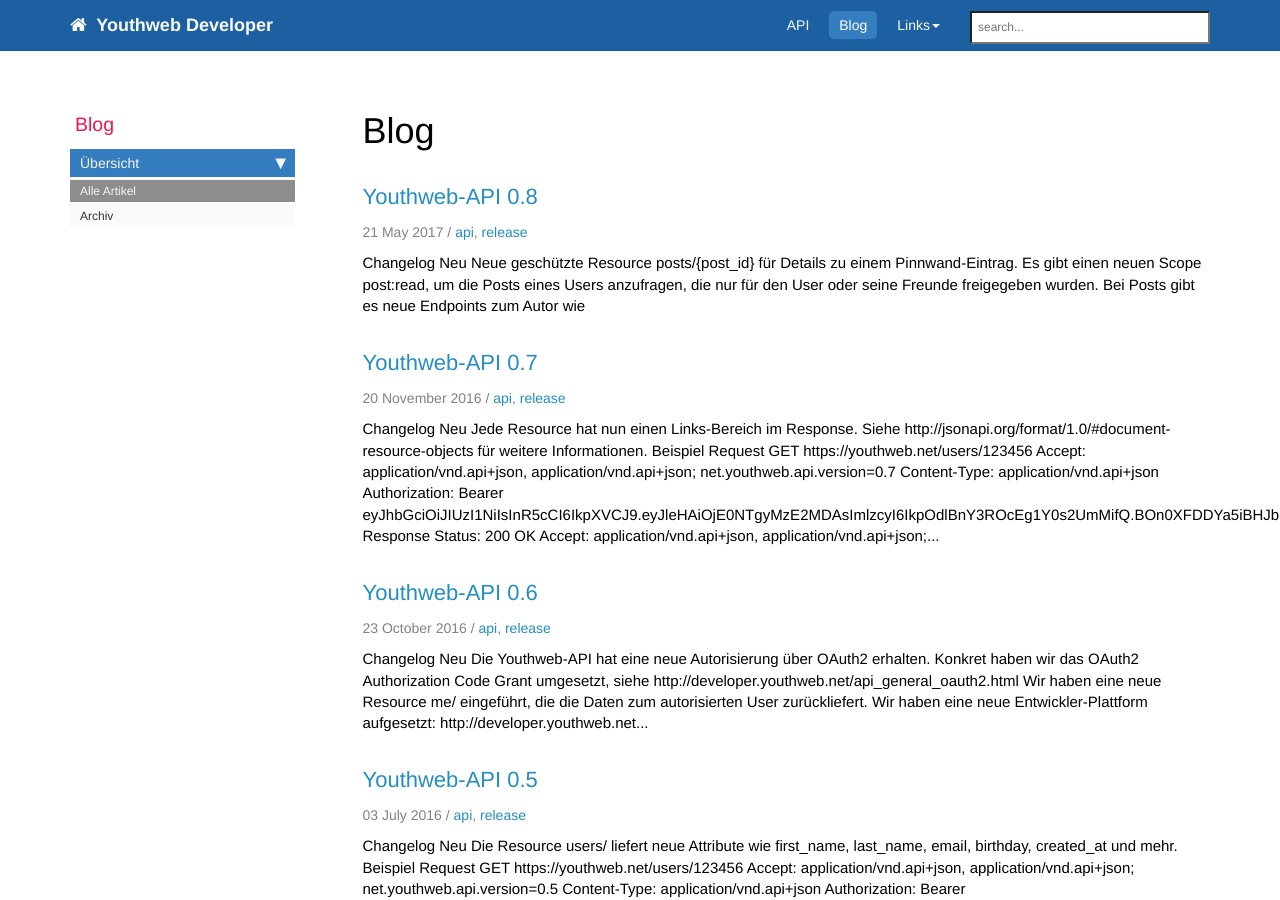
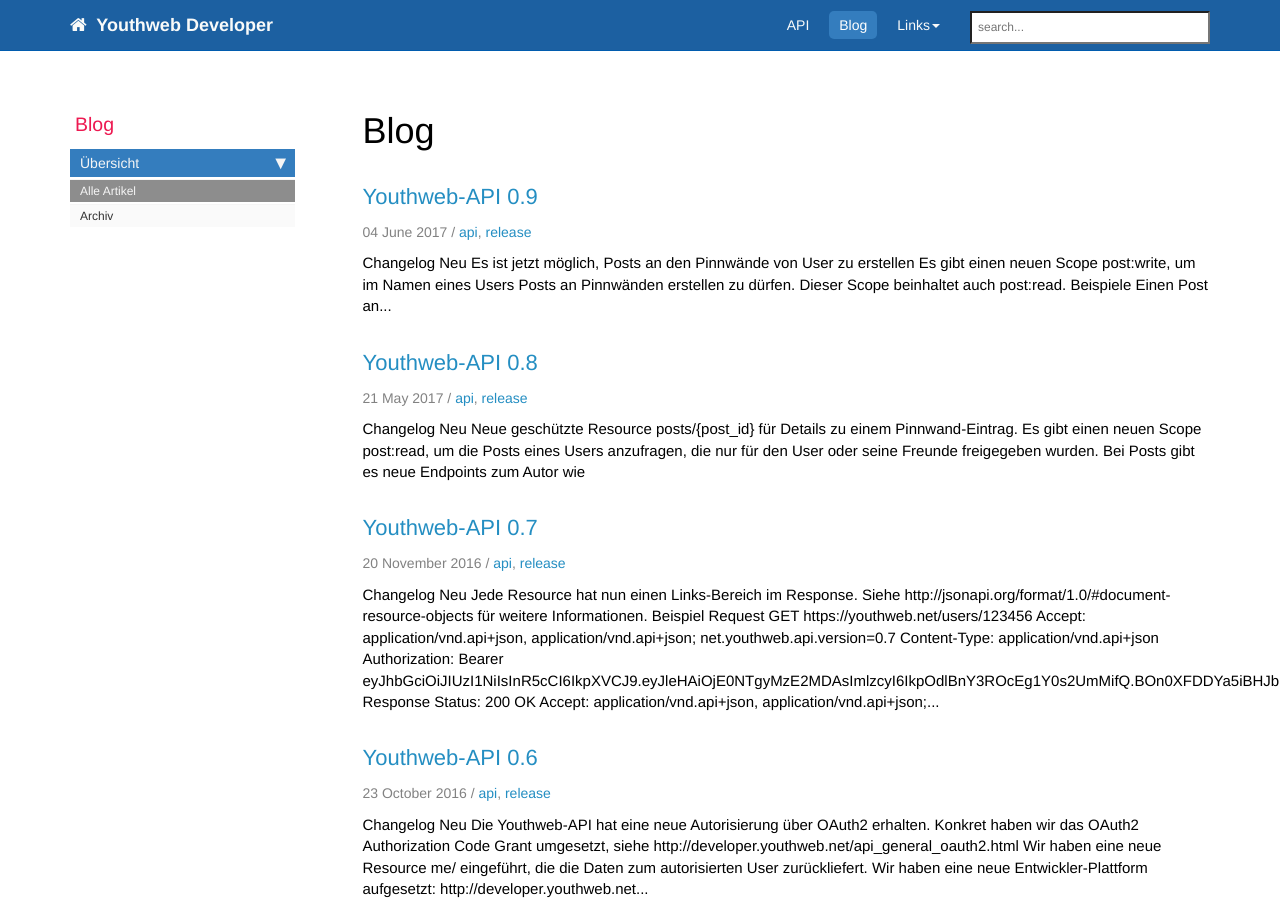
Before and after one commit to youthweb/youthweb-api, a Jekyll site: the page built from docs/pages/blog/blog.html, in a window 1280 px wide and 900 px high. Built offline with Jekyll 4.4.1, drawn with Linux system fonts in a browser that asks for light colours; nearby versions of some CDN libraries; library files that are not in the unit come from our copies; some of the changed text lies outside the part shown.

Commit message:
Blogpost erstellt, Bug gefixt

````diff
--- /dev/null
+++ b/docs/_posts/2017-06-04-Youthweb-API-0.9.md
@@ -0,0 +1,83 @@
+---
+title:  "Youthweb-API 0.9"
+categories: API
+tags: [api, release]
+summary: "Die neue Version der Youthweb-API erlaubt jetzt das Erstellen von Posts-Resource."
+---
+## Changelog
+
+### Neu
+
+- Es ist jetzt möglich, Posts an den Pinnwände von User zu erstellen
+- Es gibt einen neuen Scope `post:write`, um im Namen eines Users Posts an Pinnwänden erstellen zu dürfen. Dieser Scope beinhaltet auch `post:read`.
+
+## Beispiele
+
+### Einen Post an der Pinnwand eines Users erstellen
+
+**Request**
+
+```
+POST https://api.youthweb.net/users/1/posts
+Accept: application/vnd.api+json, application/vnd.api+json; net.youthweb.api.version=0.9
+Content-Type: application/vnd.api+json
+Authorization: Bearer eyJhbGciOiJIUzI1NiIsInR5cCI6IkpXVCJ9.eyJleHAiOjE0NTgyMzE2MDAsImlzcyI6IkpOdlBnY3ROcEg1Y0s2UmMifQ.BOn0XFDDYa5iBHJb636A0C0m4sU5NO8SA_CPOVHoWNs
+
+{
+    "data": {
+        "type": "posts",
+        "attributes": {
+            "title": "The optional post title",
+            "content": "Lorem ipsum dolor sit amet, sed libris elaboraret eu.",
+            "view_allowed_for": "users",
+            "comments_allowed": true
+        }
+    }
+}
+```
+
+**Response**
+
+```
+Status: 200 OK
+Accept: application/vnd.api+json, application/vnd.api+json; net.youthweb.api.version=0.9
+Content-Type: application/vnd.api+json
+Location: /posts/d5a5a2c3-041b-4985-907c-74a2131efc98
+
+{
+    "data": {
+        "type": "posts",
+        "id": "d5a5a2c3-041b-4985-907c-74a2131efc98",
+        "attributes": {
+            "title": "The post title",
+            "content": "Lorem ipsum dolor sit amet, sed libris elaboraret eu.",
+            "view_allowed_for": "users",
+            "comments_allowed": true,
+            "comments_count": 15,
+            "created_at": "2016-01-01T21:00:00+01:00",
+            "updated_at": "2016-02-11T17:13:05+01:00",
+        },
+        "relationships": {
+            "author": {},
+            "parent": {}
+        },
+        "links": {
+            "self": "/posts/d5a5a2c3-041b-4985-907c-74a2131efc98"
+        }
+    },
+    "included":
+    [
+        {
+            "type": "users",
+            "id": "1",
+            "attributes": {},
+            "links":
+            {
+                "self": "/users/123456"
+            }
+        }
+    ]
+}
+```
+
+{% include links.html %}
````
Also changed, not shown: docs/pages/api/api_endpoint_object_posts.md (+1 -1 lines).
